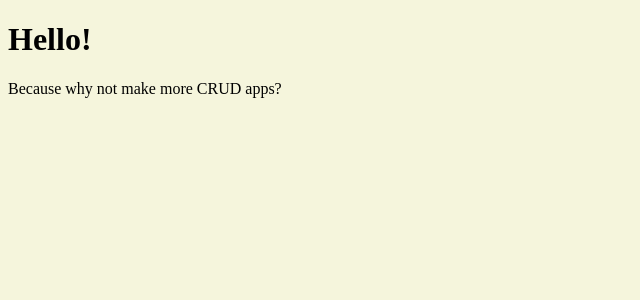
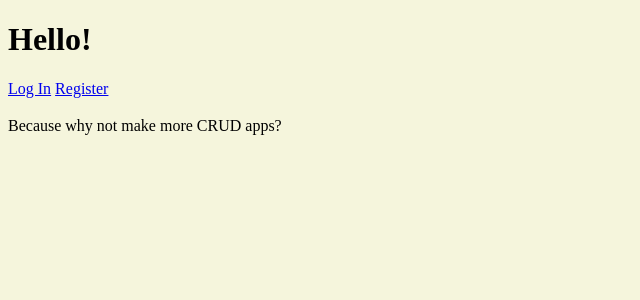
Before and after one commit to BlaiseGratton/take_note, a Python web app: template templates/note.html in a window 1280 px wide. Shown: the top 300 px of the page, without its empty margins (0-640 px from the left). Run offline with Jinja, Linux system fonts and the light colour scheme; the template is opened without the code that fills it, so the values that code supplies are empty.

Commit message:
display username when logged in

```diff
--- a/templates/index.html
+++ b/templates/index.html
@@ -3,7 +3,7 @@
 {% block title %}Home{{ super() }}{% endblock %}
 
 {% block content %}
-<h1>Notes by {{ name }}!</h1>
+<h1>Notes by {{ current_user.username }}!</h1>
 {% endblock %}
 {% block scripts %}
 <script src="/static/scripts.js"></script>
--- a/templates/layout.html
+++ b/templates/layout.html
@@ -18,10 +18,10 @@
         </div>
         <div class="grid-33">
           {% if current_user.is_authenticated() %}
-            <a href="{{ url_for('logout') }}" class="icon-power" title="Log Out"></a>
+            <a href="{{ url_for('logout') }}" class="icon-power" title="Log Out">Log Out</a>
           {% else %}
-            <a href="{{ url_for('login') }}" class="icon-power" title="Log In"></a>
-            <a href="{{ url_for('register') }}" class="icon-profile" title="Register"></a>
+            <a href="{{ url_for('login') }}" class="icon-power" title="Log In">Log In</a>
+            <a href="{{ url_for('register') }}" class="icon-profile" title="Register">Register</a>
           {% endif %}
         </div>
       </div>
```
